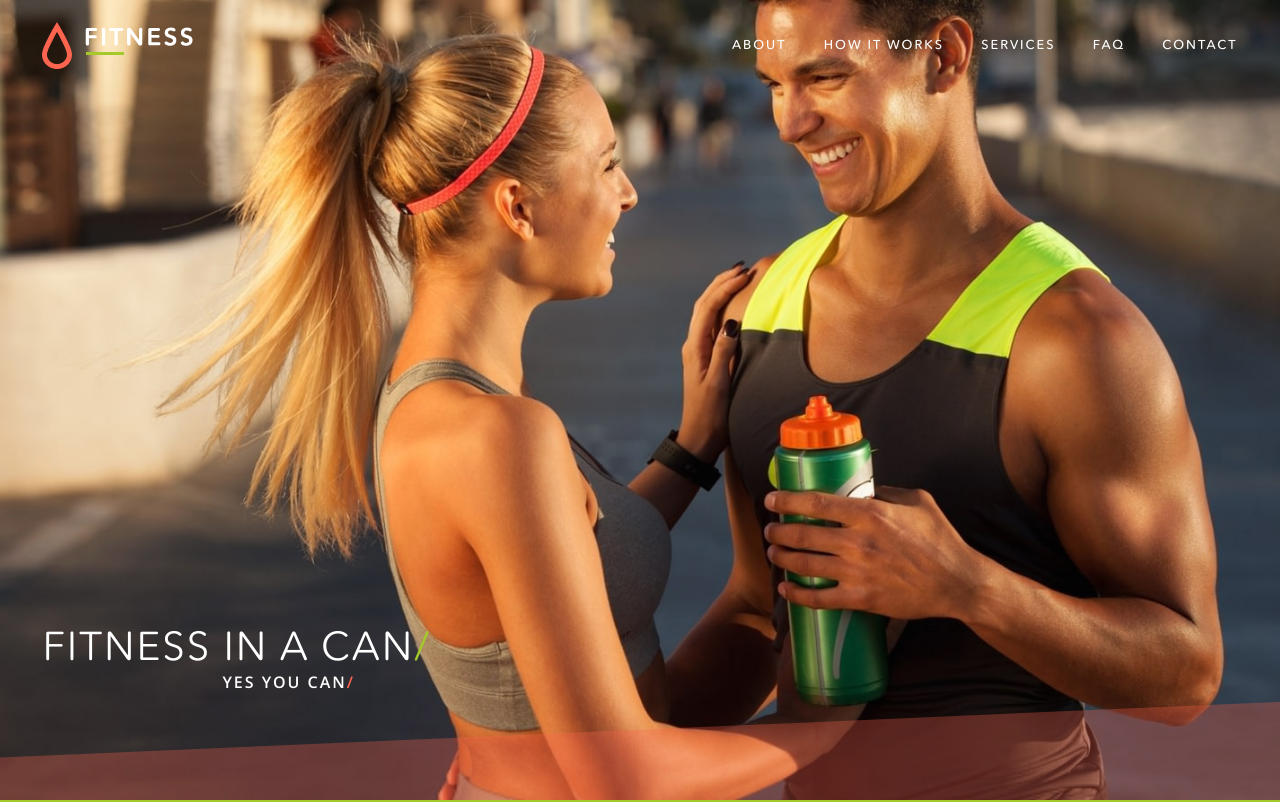
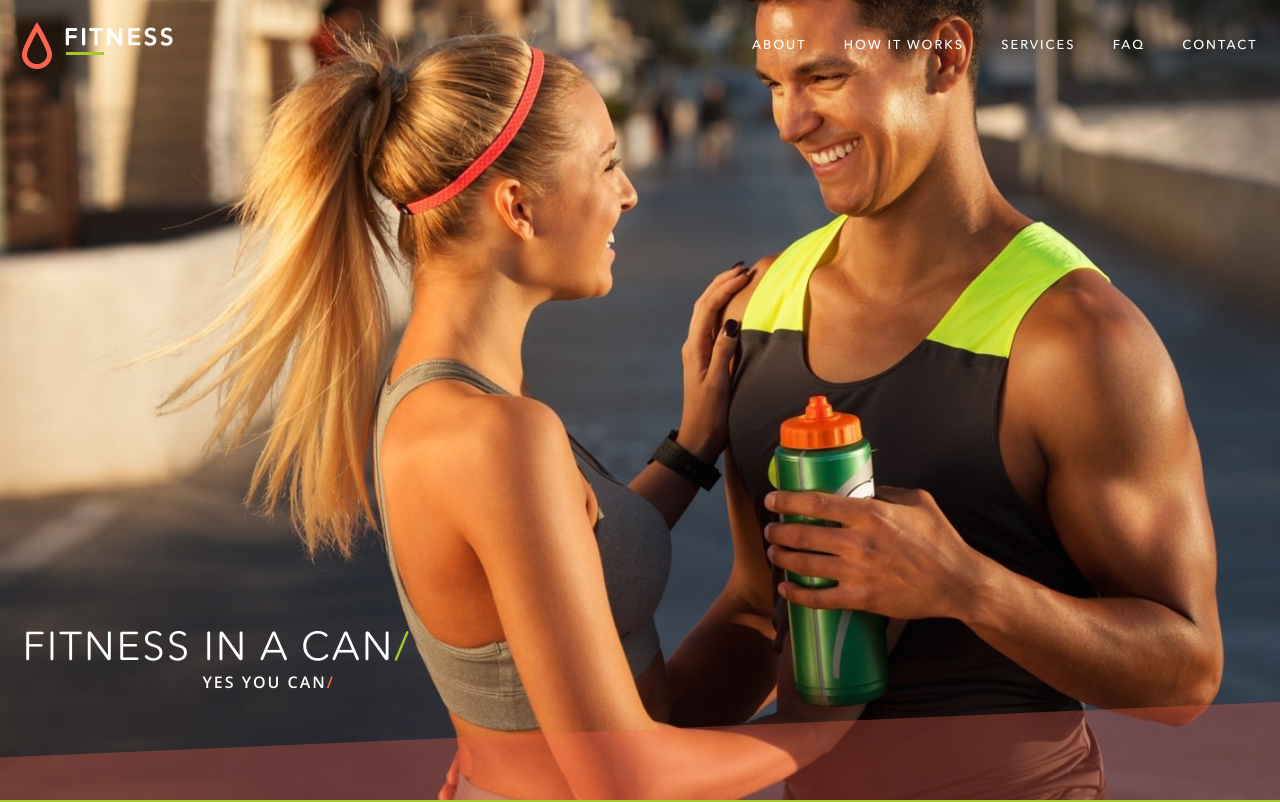
Before and after one commit to victordieggo/teste-frontend, a website: page index.html in a window 1280 px wide. Shown: the top 802 px of the page. Drawn offline with Linux system fonts and the light colour scheme.

Commit message:
Adds larger wrapper for header and hero image

```diff
--- a/assets/src/css/grid.css
+++ b/assets/src/css/grid.css
@@ -18,9 +18,17 @@ GRID
 -------------------------------------------------------
 */
 
+.wrapper,
+.wrapper-large {
+  margin: 0 auto;
+}
+
 .wrapper {
   max-width: 1240px;
-  margin: 0 auto;
+}
+
+.wrapper-large {
+  max-width: 1480px;
 }
 
 /*
--- a/index.html
+++ b/index.html
@@ -12,7 +12,7 @@
 
   <!-- HEADER -->
   <header class="header absolute full-width text-light">
-    <div class="wrapper">
+    <div class="wrapper-large">
       <div class="row text-uppercase">
         <div class="col-4 md-10 col-vcenter">
           <a href="#home">
@@ -48,7 +48,7 @@
 
   <!-- HERO IMAGE -->
   <div class="hero-image" style="background-image:url('assets/dist/img/slide.jpg');">
-    <div class="wrapper">
+    <div class="wrapper-large">
       <div class="row">
         <div class="col-12 col-vbottom text-light text-uppercase">
           <h1 class="font-alt-regular">
```
Also changed, not shown: assets/dist/css/style.css.
